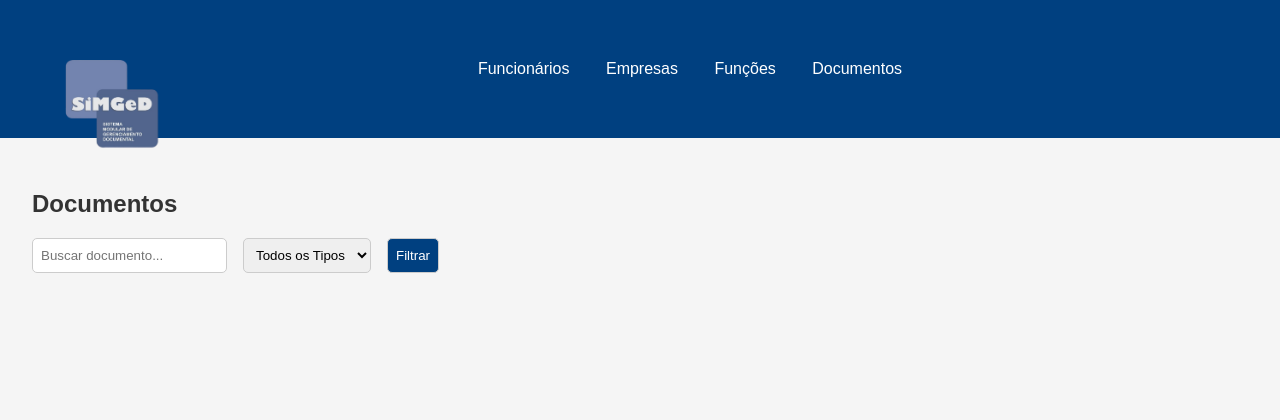
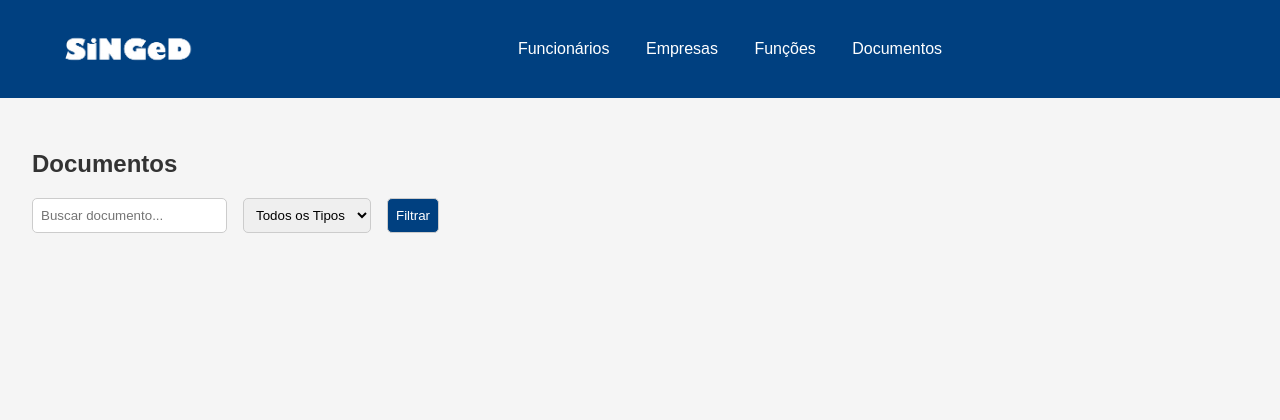
Before and after one commit to mattokinhaa/projeto-GED, a PHP site: page /ged_system/index.html in a window 1280 px wide. Shown: the top 420 px of the page. Run offline with PHP 8.4, Linux system fonts and the light colour scheme.

Commit message:
mudança da logo e css da header

```diff
--- a/assets/css/style-html.css
+++ b/assets/css/style-html.css
@@ -9,11 +9,12 @@ body {
 header {
     background-color: #004080;
     color: white;
-    padding: 60px;
+    padding: 40px;
     text-align: center;
 }
 .logo-header{
-    max-width: 100px;
+    max-width: 180px;
+    margin-top: -35px;
     float: left;
 }
 header nav a {
--- a/index.html
+++ b/index.html
@@ -8,7 +8,7 @@
 </head>
 <body>
     <header>
-        <img class="logo-header" src="assets/imagens/logo azul.png" alt="logo do SiMGeD com quadrados azuis e o texto em branco">
+        <img class="logo-header" src="assets/imagens/logo branca.png" alt="logo do SiMGeD com quadrados azuis e o texto em branco">
         <nav>
             <a href="#funcionarios">Funcionários</a>
             <a href="#empresas">Empresas</a>
```
Also changed, not shown: assets/imagens/logo branca.png (added).
